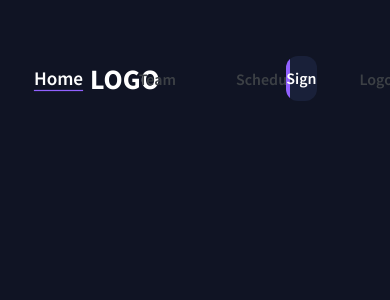
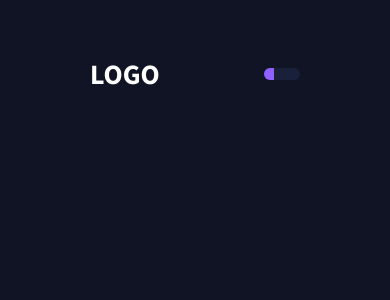
Before and after one commit to ScrimsApp/frontend, a Next.js app: page / in a window 390 px wide. Shown: the top 300 px of the page. Built offline with nearby package versions, Linux system fonts and the light colour scheme.

Commit message:
Navbar Responsive :zap: :wrench:

```diff
--- a/src/components/Navbar/Navbar.component.tsx
+++ b/src/components/Navbar/Navbar.component.tsx
@@ -1,4 +1,4 @@
-import { FunctionComponent } from 'react';
+import { FunctionComponent, useState } from 'react';
 import Link from 'next/link';
 
 import {
@@ -6,14 +6,26 @@ import {
   ButtonOverlay,
   ButtonWrapper,
 } from '../../styles/shared/Button/Button.styles';
-import { NavbarWrapper, Nav, NavItem } from './navbar.styles';
+import {
+  NavbarWrapper,
+  Nav,
+  NavItem,
+  NavUserItem,
+  NavIcon,
+} from './navbar.styles';
 
 const Navbar: FunctionComponent = () => {
+  const [isNavOpen, setIsNavOpen] = useState(false);
+
+  const handleNavOpen = () => {
+    setIsNavOpen(!isNavOpen);
+  };
+
   return (
     <NavbarWrapper>
       <span>LOGO</span>
 
-      <Nav>
+      <Nav className={isNavOpen ? '' : 'hide'}>
         <Link passHref href="/">
           <NavItem className="active">Home</NavItem>
         </Link>
@@ -26,17 +38,28 @@ const Navbar: FunctionComponent = () => {
           <NavItem>Schedule</NavItem>
         </Link>
 
-        <Link passHref href="/signin">
+        {/* If logged in -> MOBILE*/}
+        {/* <Link passHref href="/signin">
+          <NavUserItem>Username</NavUserItem>
+        </Link> */}
+
+        {/* If logged in*/}
+        <Link passHref href="/logout">
           <NavItem>Logout</NavItem>
         </Link>
       </Nav>
 
-      <ButtonWrapper minWidth="15%">
+      <ButtonWrapper className="hide" minWidth="15%">
         <ButtonOverlay className="overlay" type="primary" />
         <Link passHref href="/signin">
-          <LinkButton>Sign in</LinkButton>
+          {/* <LinkButton>Sign in</LinkButton> */}
+
+          {/* If logged in -> DESKTOP*/}
+          <LinkButton>Username</LinkButton>
         </Link>
       </ButtonWrapper>
+
+      <NavIcon onClick={handleNavOpen} />
     </NavbarWrapper>
   );
 };
--- a/src/components/Navbar/navbar.styles.ts
+++ b/src/components/Navbar/navbar.styles.ts
@@ -12,9 +12,11 @@ export const NavbarWrapper = styled.header`
   }
 
   @media only screen and (max-width: 920px) {
+    .hide {
+      display: none;
+    }
   }
 `;
-
 export const Nav = styled.nav`
   width: 60%;
   display: flex;
@@ -25,6 +27,27 @@ export const Nav = styled.nav`
     color: ${(props) => props.theme.colors.text.light};
     transform: scale(1.2);
     border-bottom: 1px solid ${(props) => props.theme.colors.primary};
+  }
+
+  @media only screen and (max-width: 920px) {
+    .active {
+      color: ${(props) => props.theme.colors.text.dark};
+      transform: scale(1.2);
+      border-bottom: 1px solid ${(props) => props.theme.colors.primary};
+    }
+
+    position: absolute;
+    left: 10%;
+    top: 56px;
+    width: 80%;
+    height: 420px;
+
+    flex-flow: column;
+    align-items: flex-start;
+    justify-content: space-evenly;
+
+    background-color: ${(props) => props.theme.colors.light};
+    border-radius: 12px;
   }
 `;
 
@@ -39,4 +62,54 @@ export const NavItem = styled.a`
   &&:hover {
     color: ${(props) => props.theme.colors.text.light};
   }
+
+  @media only screen and (max-width: 920px) {
+    margin: 0px 30px;
+
+    color: ${(props) => props.theme.colors.text.backup};
+
+    &&:hover {
+      color: ${(props) => props.theme.colors.text.dark};
+    }
+  }
 `;
+
+export const NavUserItem = styled(NavItem)`
+  color: ${(props) => props.theme.colors.primary}!important;
+`;
+
+export const NavIcon = styled.div`
+  position: absolute;
+  right: 90px;
+  width: 36px;
+  height: 12px;
+
+  border-radius: ${(props) => props.theme.misc.borderRadius};
+  cursor: pointer;
+  background-color: ${(props) => props.theme.colors.semiDark};
+  transition: all 200ms ease-in-out;
+
+  z-index: 10;
+
+  &&:after {
+    content: '';
+    position: absolute;
+    width: 10px;
+    height: 12px;
+    border-radius: 12px 0px 0px 12px;
+    background-color: ${(props) => props.theme.colors.primary};
+    transition: all 200ms ease-in-out;
+  }
+
+  &&:hover {
+    &&:after {
+      content: '';
+      width: 36px;
+      border-radius: 12px;
+    }
+  }
+
+  @media only screen and (min-width: 920px) {
+    display: none;
+  }
+`;
```
